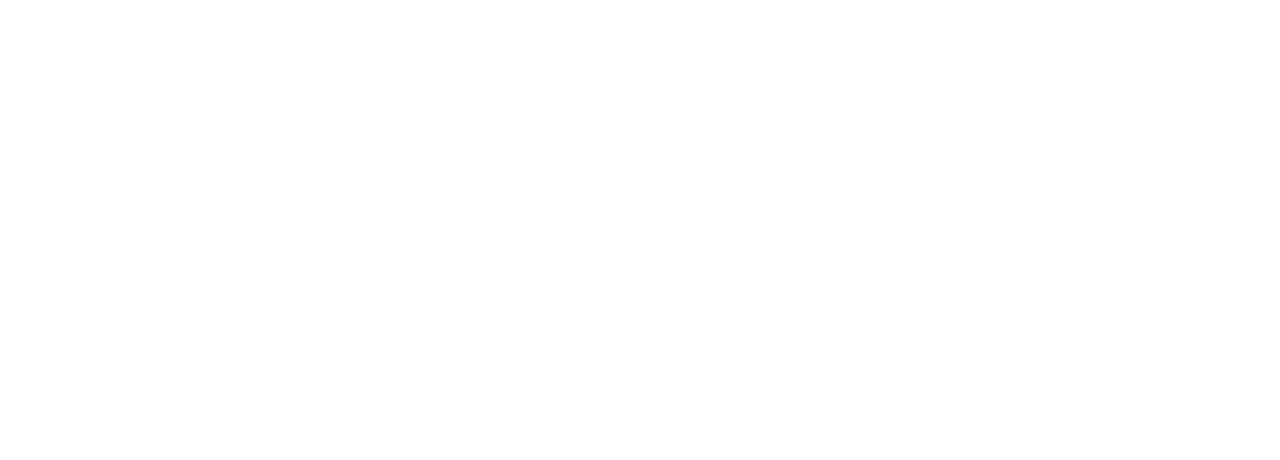
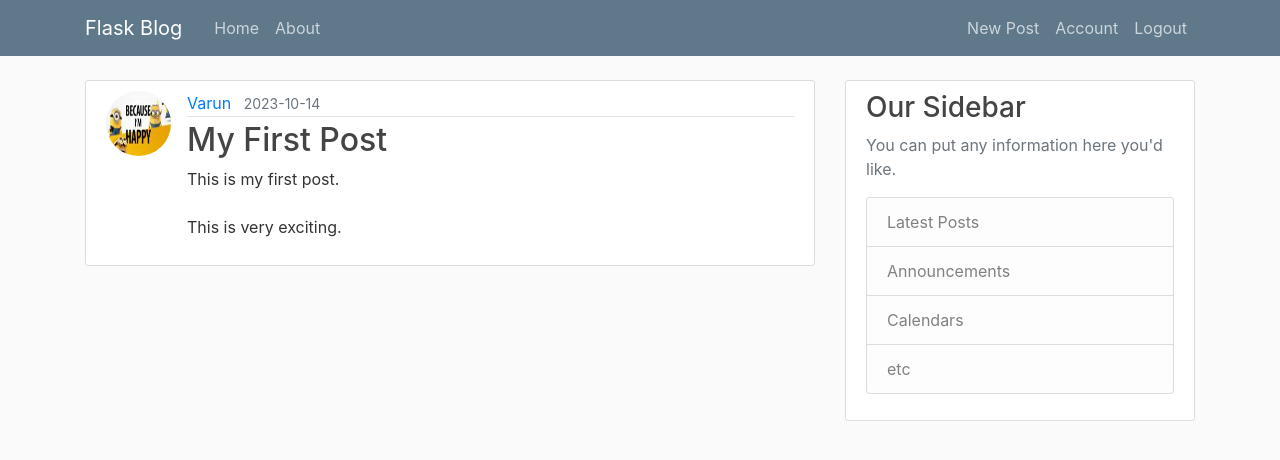
Before and after one commit to VarunJain-2001/FlaskBlog, a Flask app: page /post/1 in a window 1280 px wide. Before the commit the part shown is empty. Shown: the top 460 px of the page. Run offline with Flask 3, Linux system fonts and the light colour scheme; a user stored in the database is signed in.

Commit message:
Updated Files

```diff
--- a/flaskblog/routes.py
+++ b/flaskblog/routes.py
@@ -1,7 +1,7 @@
 import secrets
 import os
 from PIL import Image
-from flask import render_template, url_for, flash, redirect, request
+from flask import render_template, url_for, flash, redirect, request, abort
 from flaskblog import app, db, bcrypt
 from flaskblog.forms import RegistrationForm, LoginForm, UpdateAccountForm, PostForm
 from flaskblog.models import User, Post
@@ -102,9 +102,27 @@ def new_post():
         db.session.commit()
         flash('Your post has been created!', 'success')
         return redirect(url_for('home'))
-    return render_template('create_post.html',title='New Post', form=form)
+    return render_template('create_post.html',title='New Post', form=form, legend='New Post')
 
 @app.route("/post/<post_id>")
 def post(post_id):
     post = Post.query.get_or_404(post_id)
     return render_template('post.html', title=post.title, post=post)
+
+@app.route("/post/<post_id>/update",methods=['GET','POST'])
+@login_required
+def post(post_id):
+    post = Post.query.get_or_404(post_id)
+    if post.author != current_user:
+        abort(403)
+    form = PostForm()
+    if form.validate_on_submit():
+            post.title = form.title.data
+            post.content = form.content.data
+            db.session.commit()
+            flash('Your post has been updated!','success')
+            return redirect(url_for('post',post_id=post.id))
+    elif request.method == 'GET':
+        form.title.data = post.title
+        form.content.data=form.content
+    return render_template('create_post.html',title='Update Post', form=form, legend='Update Post')
--- a/flaskblog/templates/create_post.html
+++ b/flaskblog/templates/create_post.html
@@ -4,7 +4,7 @@
     <form method="POST" action="">
         {{ form.hidden_tag() }}
         <fieldset class="form-group">
-            <legend class="border-bottom mb-4">New Post</legend>
+            <legend class="border-bottom mb-4">{{ legend }}</legend>
 
             <div class="form-group">
                 {{ form.title.label(class="form-control-label") }}
--- a/flaskblog/templates/home.html
+++ b/flaskblog/templates/home.html
@@ -8,7 +8,7 @@
             <a class="mr-2" href="#">{{ post.author.username }}</a>
             <small class="text-muted">{{ post.date_posted.strftime('%Y-%m-%d') }}</small>
           </div>
-          <h2><a class="article-title" href="#">{{ post.title }}</a></h2>
+          <h2><a class="article-title" href="{{ url_for('post',posy_id=post.id)}}">{{ post.title }}</a></h2>
           <p class="article-content">{{ post.content }}</p>
         </div>
       </article>
--- a/flaskblog/templates/post.html
+++ b/flaskblog/templates/post.html
@@ -0,0 +1,14 @@
+{% extends 'layout.html' %}
+{% block content %}
+   <article class="media content-section">
+     <img class="rounded-circle article-img" src="{{ url_for('static', filename='Profile_pic/' + post.author.image_file) }}">
+       <div class="media-body">
+         <div class="article-metadata">
+           <a class="mr-2" href="#">{{ post.author.username }}</a>
+           <small class="text-muted">{{ post.date_posted.strftime('%Y-%m-%d') }}</small>
+         </div>
+         <h2 class="article-title">{{ post.title }}</h2>
+         <p class="article-content">{{ post.content }}</p>
+       </div>
+     </article>
+{% endblock content %}
```
